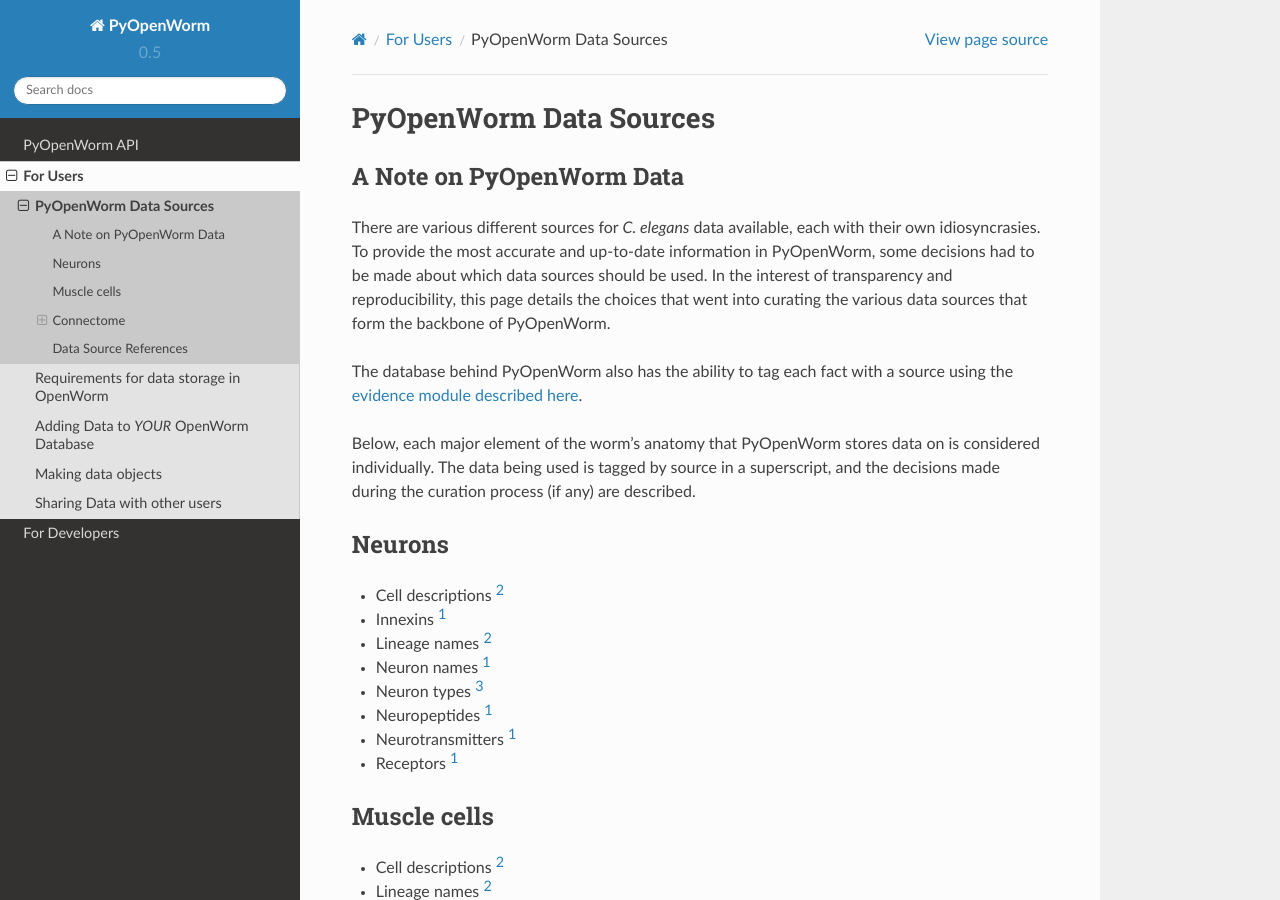
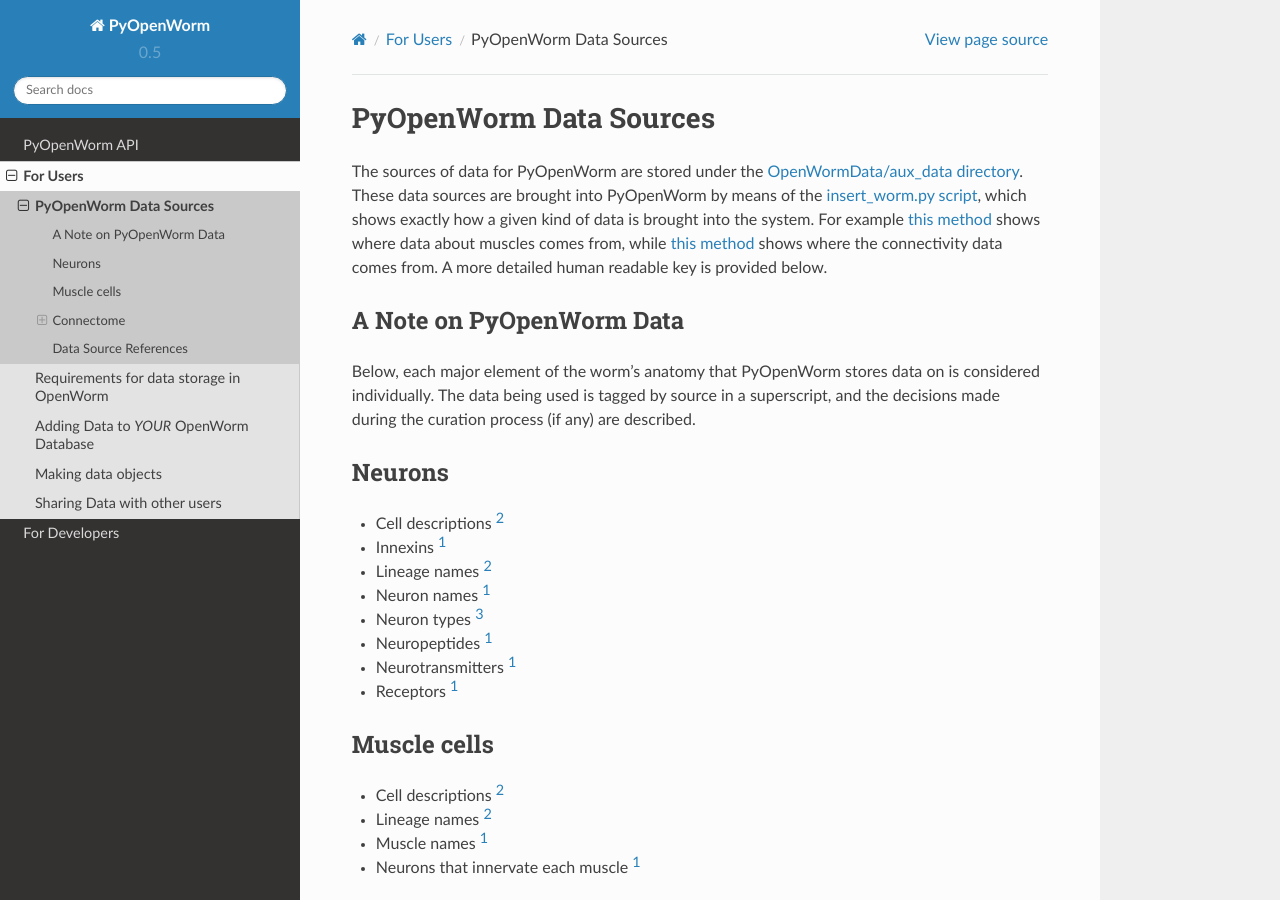
Before and after one commit to openworm/owmeta, a Sphinx documentation site: the page built from docs/data_sources.rst, in a window 1280 px wide and 900 px high. Built offline with Sphinx 7.4.7 and the Read the Docs theme 2.0.0, drawn with Linux system fonts in a browser that asks for light colours.

Commit message:
Update data_sources.rst

```diff
--- a/docs/data_sources.rst
+++ b/docs/data_sources.rst
@@ -3,18 +3,17 @@
 |pow| Data Sources
 ==================
 
+The sources of data for PyOpenWorm are stored under the `OpenWormData/aux_data
+directory <https://github.com/openworm/PyOpenWorm/tree/5cc3042b004f167dbf18acc119474ea48b47810d/OpenWormData/aux_data>`_.
+These data sources are brought into PyOpenWorm by means of the
+`insert_worm.py script <https://github.com/openworm/PyOpenWorm/blob/5cc3042b004f167dbf18acc119474ea48b47810d/OpenWormData/scripts/insert_worm.py>`_, which shows exactly how a given kind of data is
+brought into the system.  For example `this method <https://github.com/openworm/PyOpenWorm/blob/5cc3042b004f167dbf18acc119474ea48b47810d/OpenWormData/scripts/insert_worm.py#L37>`_ shows where data about muscles
+comes from, while `this method <https://github.com/openworm/PyOpenWorm/blob/5cc3042b004f167dbf18acc119474ea48b47810d/OpenWormData/scripts/insert_worm.py#L218>`_ shows where the connectivity data comes from.
+A more detailed human readable key is provided below.
+
+
 A Note on |pow| Data
 --------------------
-There are various different sources for *C. elegans* data
-available, each with their own idiosyncrasies. To provide the most
-accurate and up-to-date information in PyOpenWorm, some decisions had
-to be made about which data sources should be used. In the interest of
-transparency and reproducibility, this page details the choices that went into
-curating the various data sources that form the backbone of |pow|.
-
-The database behind |pow| also has the ability to tag each fact with a
-source using the `evidence module described here <process.html#provenance>`_.
-
 Below, each major element of the worm's anatomy that |pow| stores data
 on is considered individually. The data being used is tagged by source
 in a superscript, and the decisions made during the curation process
```
